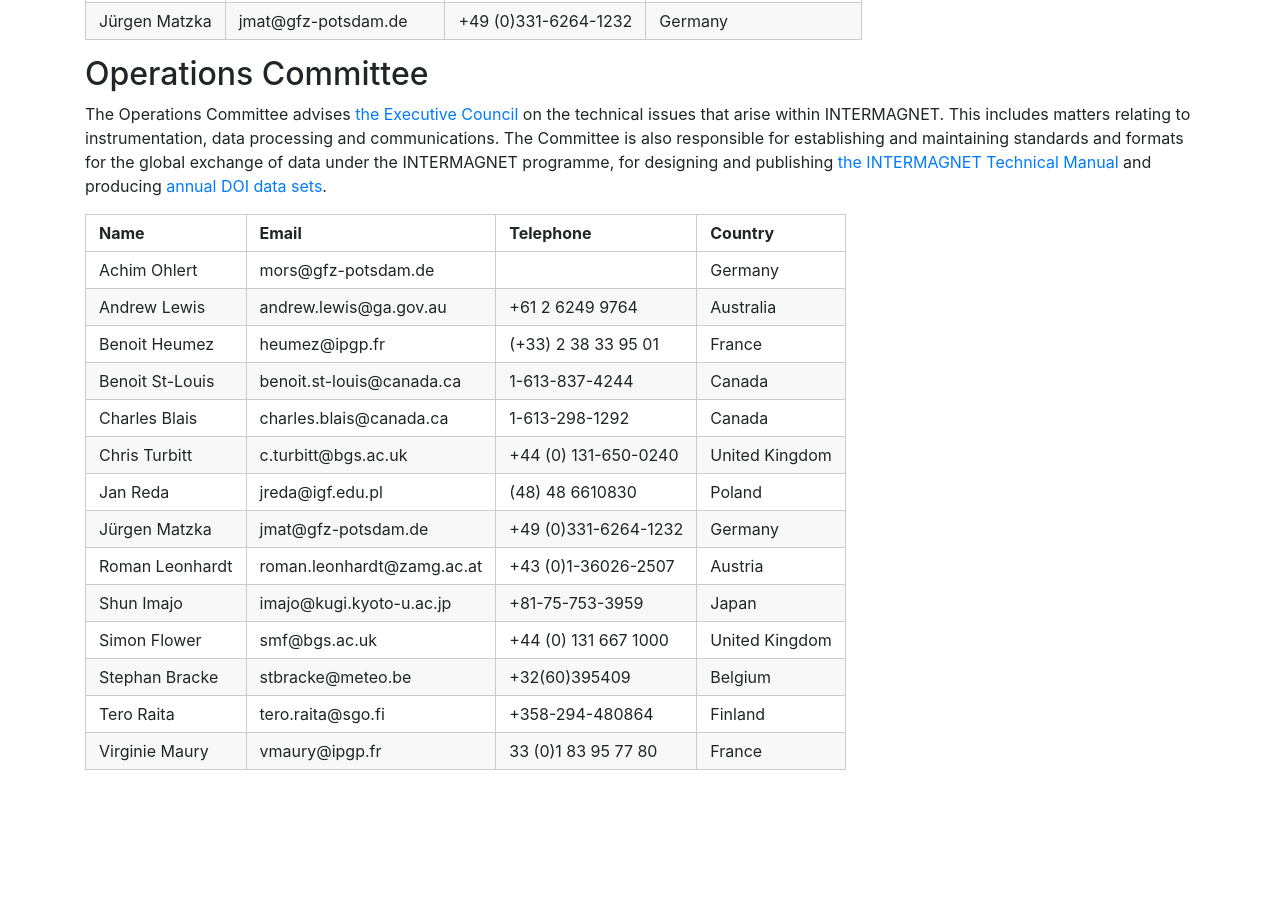
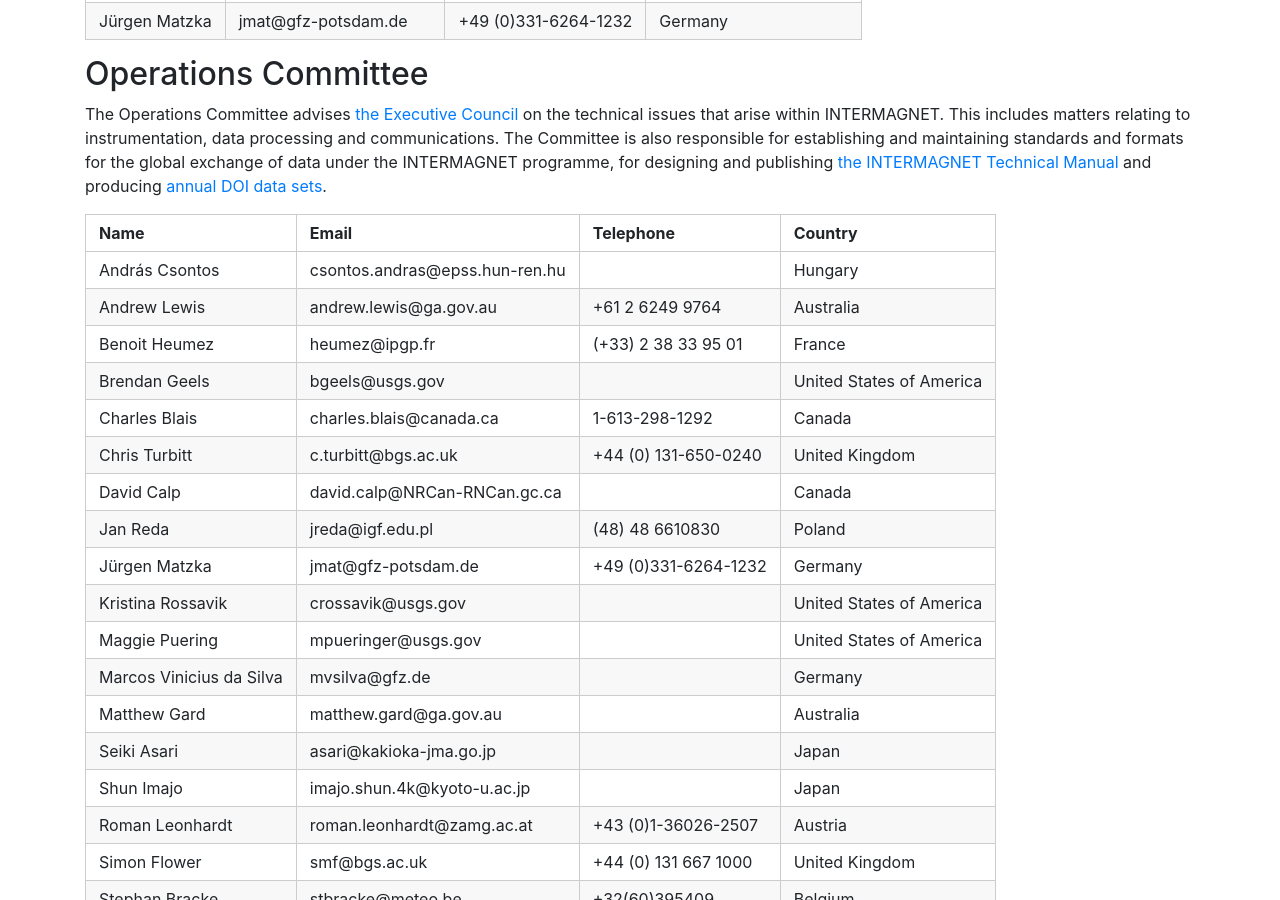
Before and after one commit to INTERMAGNET/intermagnet.github.io, a Jekyll site: the page built from contacts.md, in a window 1280 px wide and 900 px high, scrolled down 583 px. Built offline with Jekyll 4.4.1, drawn with Linux system fonts in a browser that asks for light colours; before the commit the page ends 1368 px from its top, so only the background shows below that.

Commit message:
update contact list

```diff
--- a/contacts.md
+++ b/contacts.md
@@ -19,19 +19,25 @@
 
 The Operations Committee advises [the Executive Council](#executive-council) on the technical issues that arise within INTERMAGNET. This includes matters relating to instrumentation, data processing and communications. The Committee is also responsible for establishing and maintaining standards and formats for the global exchange of data under the INTERMAGNET programme, for designing and publishing [the INTERMAGNET Technical Manual](/docs/Technical-Manual/technical_manual.pdf) and producing [annual DOI data sets](/data_conditions.md).
 
-| Name |  Email | Telephone | Country |
-|------|--------|-----------|---------|
-| Achim Ohlert | mors@gfz-potsdam.de |  | Germany |
-| Andrew Lewis | andrew.lewis@ga.gov.au | +61 2 6249 9764 | Australia |
-| Benoit Heumez | heumez@ipgp.fr | (+33) 2 38 33 95 01 | France |
-| Benoit St-Louis | benoit.st-louis@canada.ca | 1-613-837-4244 | Canada |
-| Charles Blais | charles.blais@canada.ca | 1-613-298-1292 | Canada |
-| Chris Turbitt | c.turbitt@bgs.ac.uk | +44 (0) 131-650-0240 | United Kingdom |
-| Jan Reda | jreda@igf.edu.pl | (48) 48 6610830 | Poland |
-| Jürgen Matzka | jmat@gfz-potsdam.de | +49 (0)331-6264-1232 | Germany |
-| Roman Leonhardt | roman.leonhardt@zamg.ac.at | +43 (0)1-36026-2507 | Austria |
-| Shun Imajo | imajo@kugi.kyoto-u.ac.jp | +81-75-753-3959 | Japan
-| Simon Flower | smf@bgs.ac.uk | +44 (0) 131 667 1000 | United Kingdom |
-| Stephan Bracke | stbracke@meteo.be | +32(60)395409 | Belgium |
-| Tero Raita | tero.raita@sgo.fi | +358-294-480864 | Finland |
-| Virginie Maury | vmaury@ipgp.fr | 33 (0)1 83 95 77 80	 | France |
+| Name                     | Email                          | Telephone            | Country                  |
+|--------------------------|--------------------------------|----------------------|--------------------------|
+| András Csontos           | csontos.andras@epss.hun-ren.hu |                      | Hungary                  |
+| Andrew Lewis             | andrew.lewis@ga.gov.au         | +61 2 6249 9764      | Australia                |
+| Benoit Heumez            | heumez@ipgp.fr                 | (+33) 2 38 33 95 01  | France                   |
+| Brendan Geels            | bgeels@usgs.gov                |                      | United States of America |
+| Charles Blais            | charles.blais@canada.ca        | 1-613-298-1292       | Canada                   |
+| Chris Turbitt            | c.turbitt@bgs.ac.uk            | +44 (0) 131-650-0240 | United Kingdom           |
+| David Calp               | david.calp@NRCan-RNCan.gc.ca   |                      | Canada                   |
+| Jan Reda                 | jreda@igf.edu.pl               | (48) 48 6610830      | Poland                   |
+| Jürgen Matzka            | jmat@gfz-potsdam.de            | +49 (0)331-6264-1232 | Germany                  |
+| Kristina Rossavik        | crossavik@usgs.gov             |                      | United States of America |
+| Maggie Puering           | mpueringer@usgs.gov            |                      | United States of America |
+| Marcos Vinicius da Silva | mvsilva@gfz.de                 |                      | Germany                  |
+| Matthew Gard             | matthew.gard@ga.gov.au         |                      | Australia                |
+| Seiki Asari              | asari@kakioka-jma.go.jp        |                      | Japan                    |
+| Shun Imajo               | imajo.shun.4k@kyoto-u.ac.jp    |                      | Japan                    |
+| Roman Leonhardt          | roman.leonhardt@zamg.ac.at     | +43 (0)1-36026-2507  | Austria                  |
+| Simon Flower             | smf@bgs.ac.uk                  | +44 (0) 131 667 1000 | United Kingdom           |
+| Stephan Bracke           | stbracke@meteo.be              | +32(60)395409        | Belgium                  |
+| Tero Raita               | tero.raita@sgo.fi              | +358-294-480864      | Finland                  |
+| Virginie Maury           | vmaury@ipgp.fr                 | 33 (0)1 83 95 77 80  | France                   |
```
